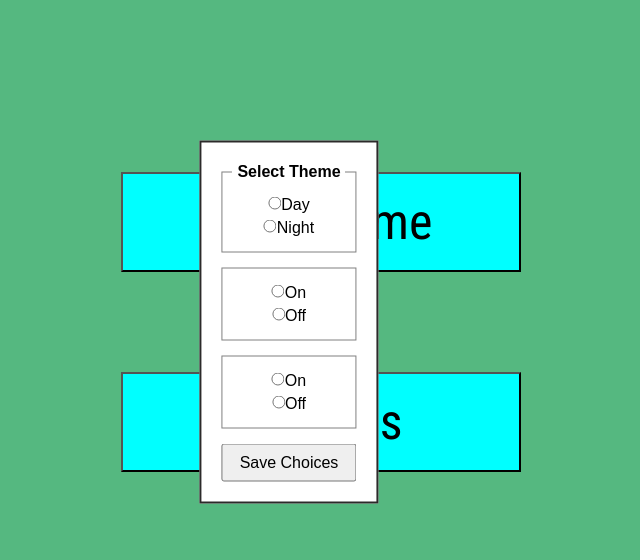
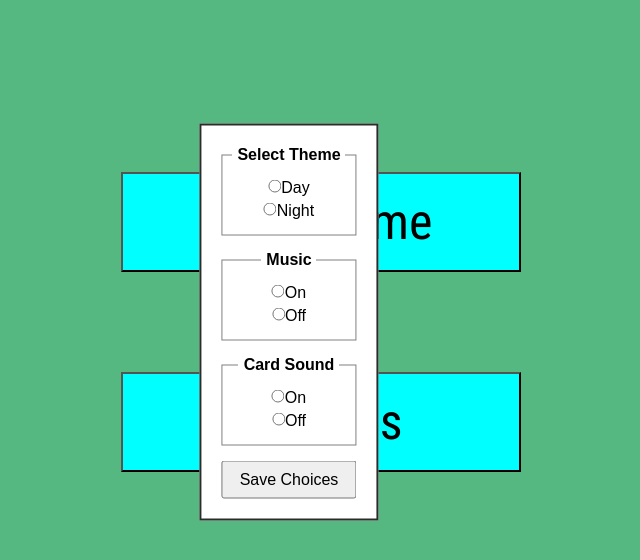
Before and after one commit to Harikumaran906/unoGame, a plain HTML site: page index.html in a window 1280 px wide. Both pictures are taken after a click on the button "Settings". Shown: the part 78-638 px from the top of the page, without its empty margins (351-991 px from the left). Drawn offline with Linux system fonts and the light colour scheme; a web font is replaced by a local one.

Commit message:
audio settings

```diff
--- a/index.html
+++ b/index.html
@@ -24,10 +24,12 @@
         <label for="night"><input type="radio" id="night" name="theme-choice" value="theme-night">Night</label>
       </fieldset>
       <fieldset id="music">
+        <legend>Music</legend>
         <label for="music-on"><input type="radio" id="music-on" name="music-choice" value="music-on">On</label>
         <label for="music-off"><input type="radio" id="music-off" name="music-choice" value="music-off">Off</label>
       </fieldset>
       <fieldset id="sound">
+        <legend>Card Sound</legend>
         <label for="game-sound-on"><input type="radio" id="game-sound-on" name="game-sound-choice" value="game-sound-on">On</label>
         <label for="game-sound-off"><input type="radio" id="game-sound-off" name="game-sound-choice" value="game-sound-off">Off</label>
       </fieldset>
```
